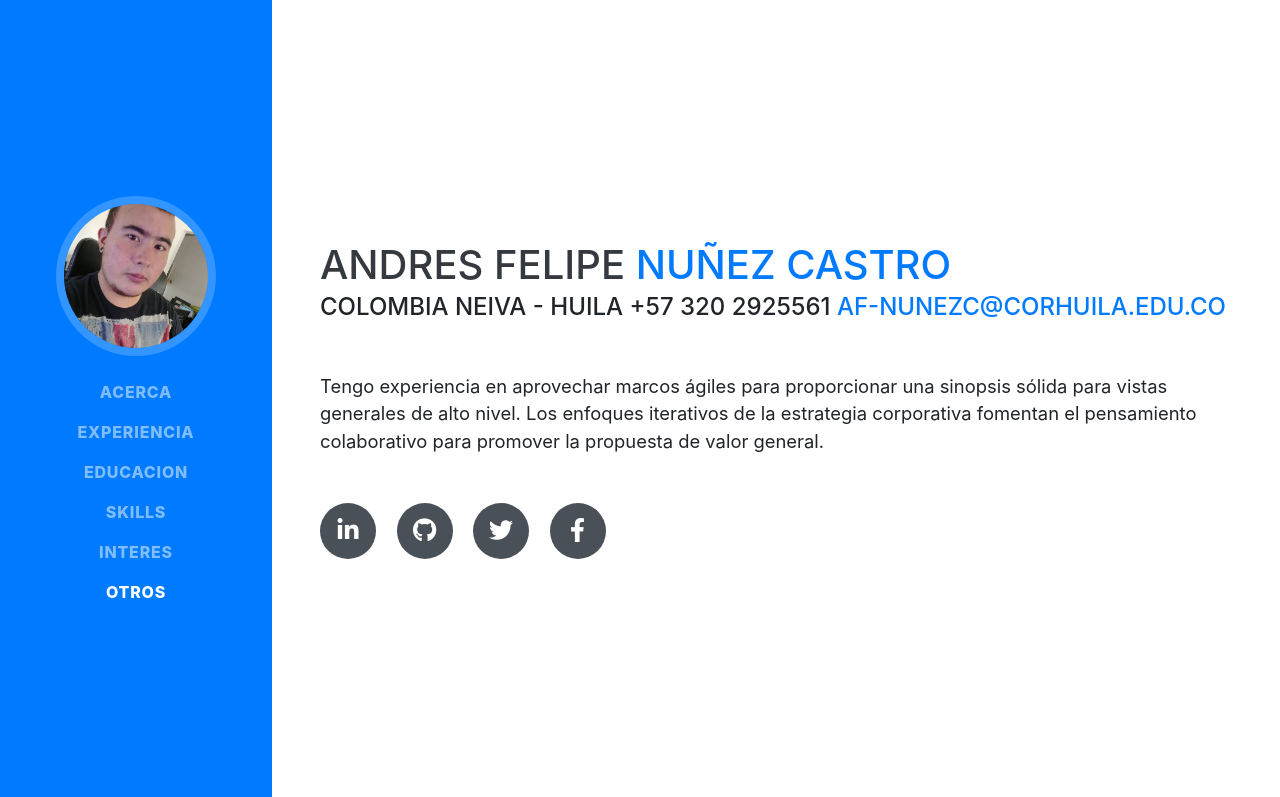
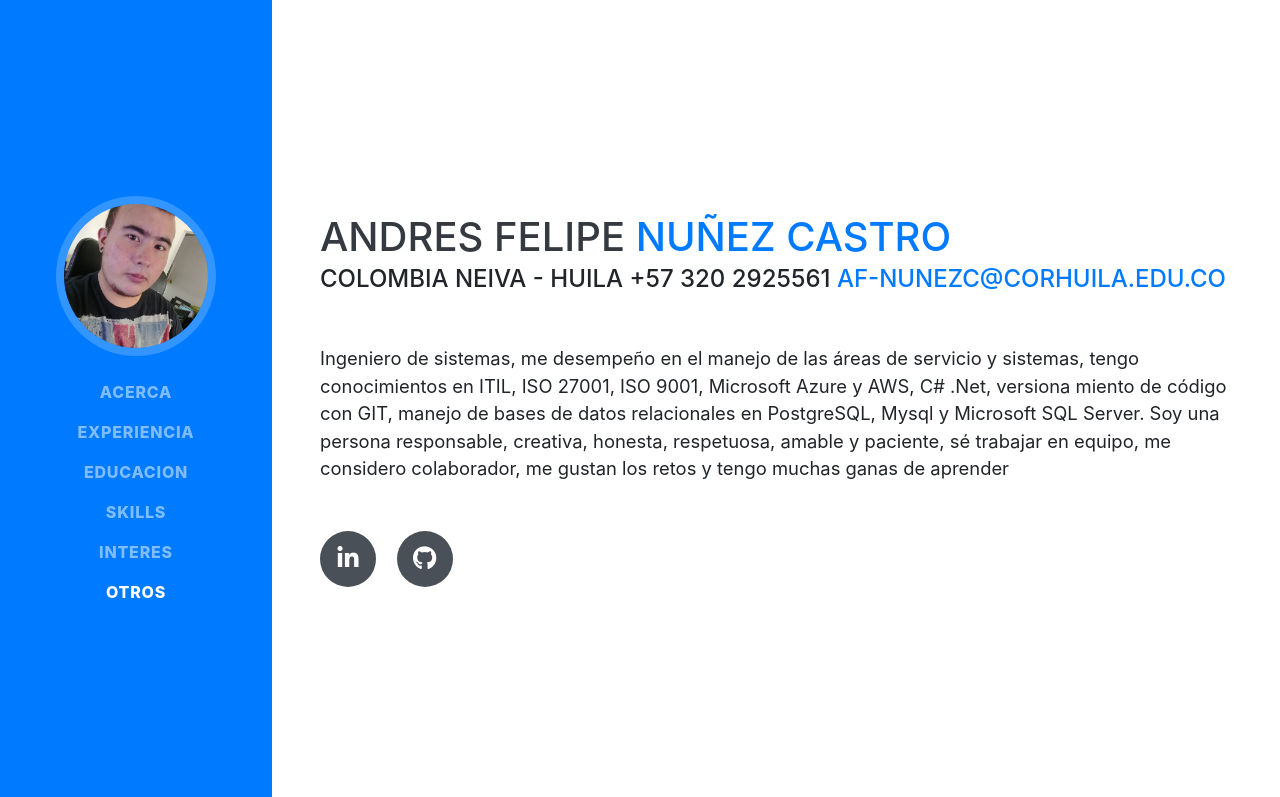
Before and after one commit to fnunez01/cvandresnu, a website with bundled scripts: page index.html in a window 1280 px wide. Shown: the top 797 px of the page. Built offline with nearby package versions, Linux system fonts and the light colour scheme; a web font is replaced by a local one.

Commit message:
Update index.html

```diff
--- a/index.html
+++ b/index.html
@@ -69,7 +69,9 @@
         <div class="subheading mb-5">Colombia Neiva - Huila +57 320 2925561
           <a href="af-nunezc@corhuila.edu.co">af-nunezc@corhuila.edu.co</a>
         </div>
-        <p class="lead mb-5"> Tengo experiencia en aprovechar marcos ágiles para proporcionar una sinopsis sólida para vistas generales de alto nivel. Los enfoques iterativos de la estrategia corporativa fomentan el pensamiento colaborativo para promover la propuesta de valor general.</p>
+        <p class="lead mb-5"> Ingeniero de sistemas, me desempeño en el manejo de las áreas de servicio y sistemas, tengo conocimientos en ITIL, ISO 27001, ISO 9001, Microsoft Azure y AWS, C# .Net, versiona miento de código con GIT, manejo de bases de datos relacionales en PostgreSQL, Mysql y Microsoft SQL Server.
+
+          Soy una persona responsable, creativa, honesta, respetuosa, amable y paciente, sé trabajar en equipo, me considero colaborador, me gustan los retos y tengo muchas ganas de aprender</p>
         <div class="social-icons">
           <a href="https://www.linkedin.com/in/andrés-felipe-núñez-castro-68799615a/">
             <i class="fab fa-linkedin-in"></i>
@@ -77,12 +79,7 @@
           <a href="https://github.com/fnunez01">
             <i class="fab fa-github"></i>
           </a>
-          <a href="https://twitter.com/AndynuGG">
-            <i class="fab fa-twitter"></i>
-          </a>
-          <a href="https://www.facebook.com/Andresnunez23">
-            <i class="fab fa-facebook-f"> </i>
-          </a>
+
         </div>
       </div>
     </section>
```
